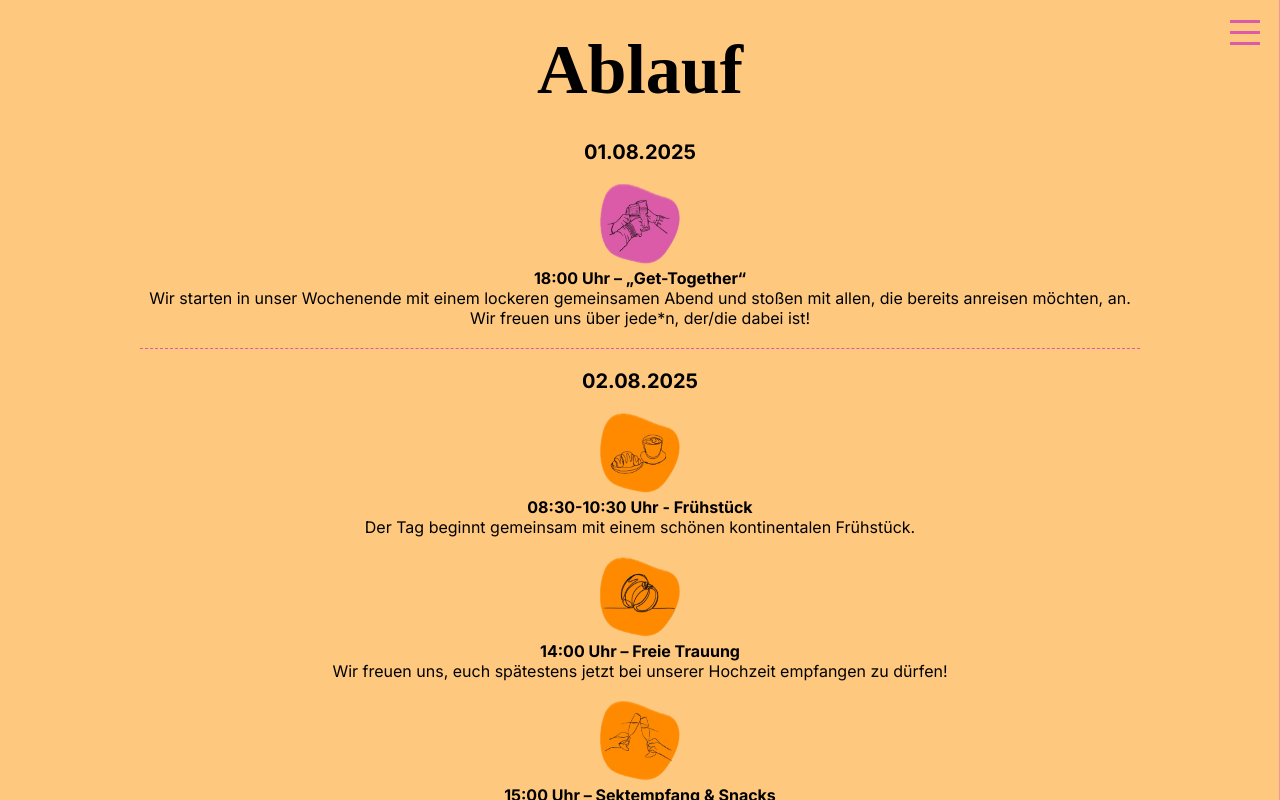
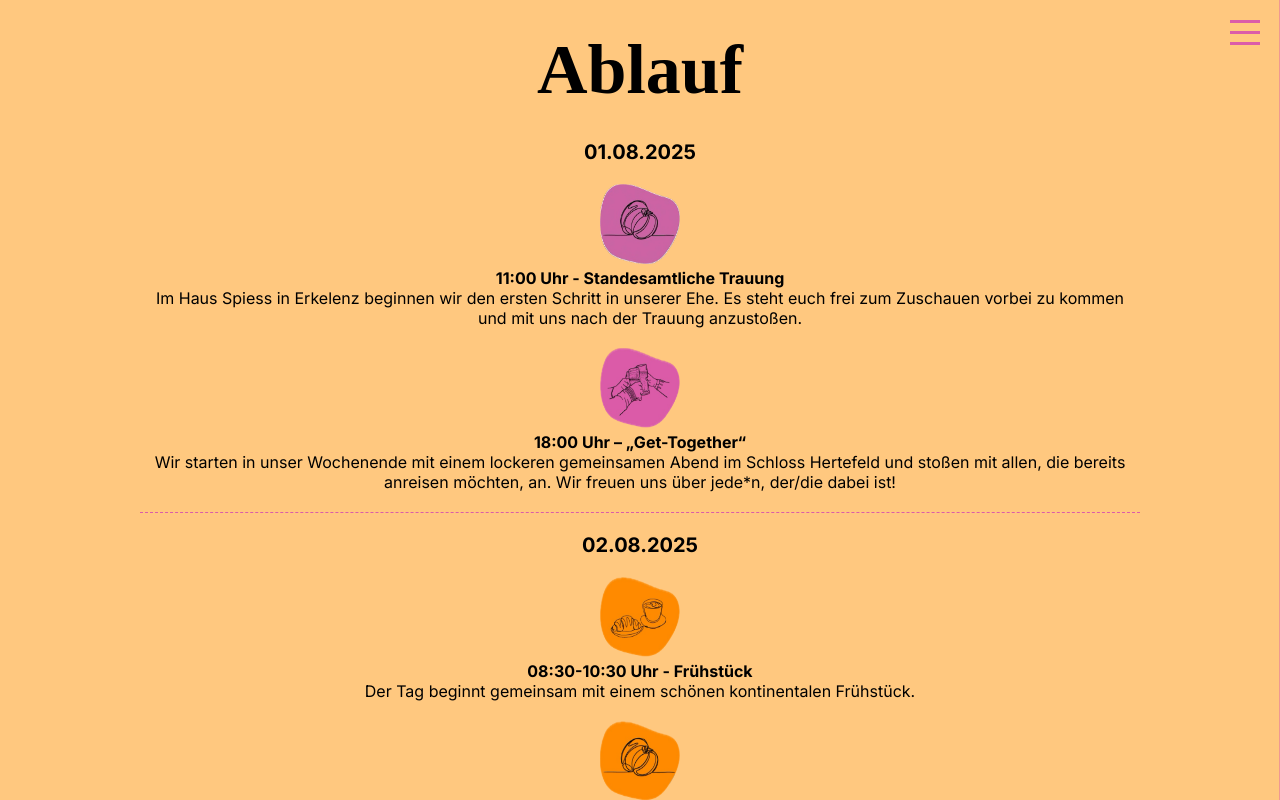
Before and after one commit to LaszloWa/yannek-franzi-wedding, a Next.js app: page /ablauf in a window 1280 px wide. Shown: the top 800 px of the page. Built offline with nearby package versions, Linux system fonts and the light colour scheme; a web font is replaced by a local one.

Commit message:
Updates ablauf

```diff
--- a/app/ablauf/page.tsx
+++ b/app/ablauf/page.tsx
@@ -9,6 +9,21 @@ export default function Ablauf() {
 				<div className={styles.section}>
 					<p className={styles.dateHeading}>
 						<b>01.08.2025</b>
+					</p>
+					<br />
+					<Image
+						src={"/icons/trauringe.png"}
+						alt="Grafik von Trauringen"
+						width={80}
+						height={80}
+					/>
+					<p>
+						<b>11:00 Uhr - Standesamtliche Trauung</b>
+					</p>
+					<p>
+						Im Haus Spiess in Erkelenz beginnen wir den ersten Schritt in
+						unserer Ehe. Es steht euch frei zum Zuschauen vorbei zu kommen und
+						mit uns nach der Trauung anzustoßen.
 					</p>
 					<br />
 
@@ -23,8 +38,8 @@ export default function Ablauf() {
 					</p>
 					<p>
 						Wir starten in unser Wochenende mit einem lockeren gemeinsamen Abend
-						und stoßen mit allen, die bereits anreisen möchten, an. Wir freuen
-						uns über jede*n, der/die dabei ist!
+						im Schloss Hertefeld und stoßen mit allen, die bereits anreisen
+						möchten, an. Wir freuen uns über jede*n, der/die dabei ist!
 					</p>
 				</div>
 
@@ -55,7 +70,7 @@ export default function Ablauf() {
 						height={80}
 					/>
 					<p>
-						<b>14:00 Uhr – Freie Trauung </b>
+						<b>13:30 Uhr – Freie Trauung </b>
 					</p>
 					<p>
 						Wir freuen uns, euch spätestens jetzt bei unserer Hochzeit empfangen
```
Also changed, not shown: public/icons/trauringe.png (added).
